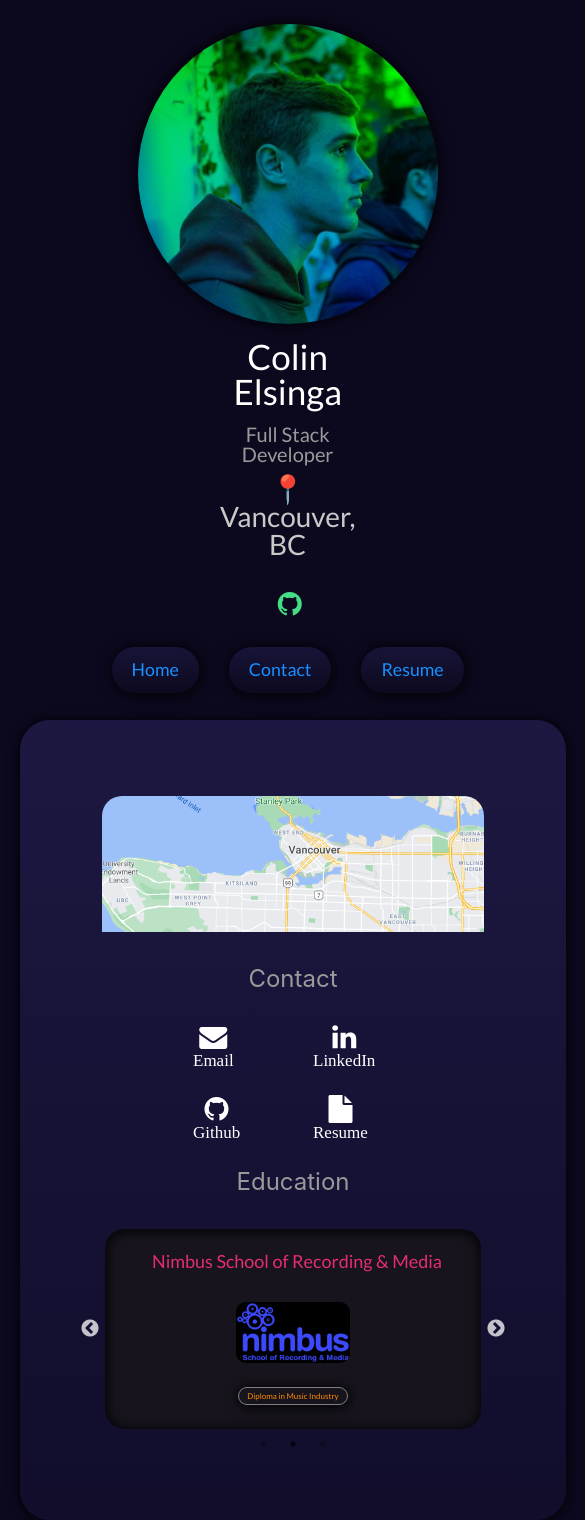
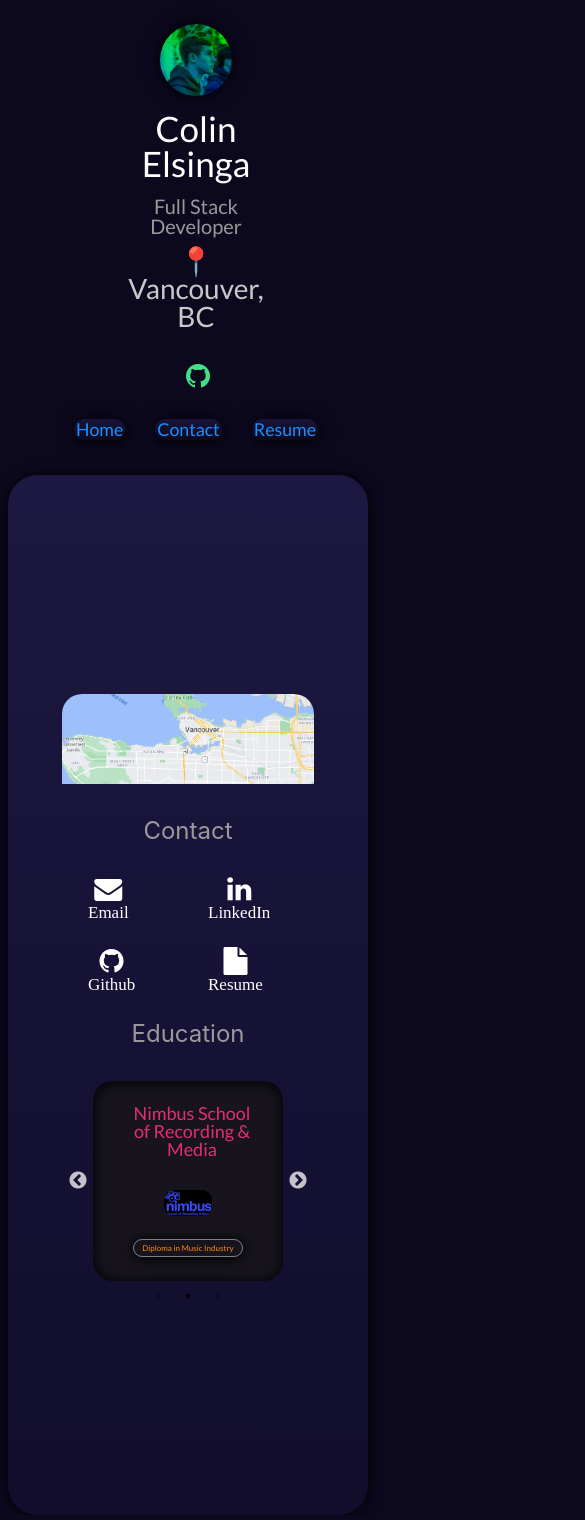
Before and after one commit to celsinga/colinelsinga.com, a React (Create React App) app: page /contact in a window 390 px wide. Shown: the whole page, 585 px wide, since content can reach past the window. Built offline with nearby package versions, Linux system fonts and the light colour scheme.

Commit message:
finish all iphone media queries

```diff
--- a/public/index.html
+++ b/public/index.html
@@ -7,7 +7,7 @@
     <link rel="stylesheet" type="text/css" charset="UTF-8" href="https://cdnjs.cloudflare.com/ajax/libs/slick-carousel/1.6.0/slick.min.css" />
     <link rel="stylesheet" type="text/css" href="https://cdnjs.cloudflare.com/ajax/libs/slick-carousel/1.6.0/slick-theme.min.css" />
 
-    <meta name="viewport" content="width=device-width, initial-scale=1" />
+    <meta name="viewport" content="width=device-width, initial-scale=0.86, maximum-scale=5.0, minimum-scale=0.86">
     <meta name="theme-color" content="#000000" />
     <meta
       name="description"
--- a/src/App.scss
+++ b/src/App.scss
@@ -58,7 +58,7 @@ html, body {
     flex-direction: row;
     align-items: center;
     flex-wrap: wrap;
-    justify-content: center;
+    // justify-content: center;
     font-size: calc(10px + 2vmin);
     color: white;
     background-color: #0c091f;
--- a/src/components/main.scss
+++ b/src/components/main.scss
@@ -68,11 +68,26 @@
 
 @media screen and (max-width: 566px) {
   .main {
-    left: 20px;
-    right: 30px;
+    left: 8px;
+    right: 5px;
     bottom: 30px;
-    width: 140%;
-    top: 120px;
+    width: 400px;
+    margin-top: 450px;
+    height: 1040px;
+  }
+  .subtitle {
+    font-size: 20px;
+  }
+}
+
+@media screen and (max-width: 400px) {
+  .main {
+    left: 8px;
+    right: 5px;
+    bottom: 30px;
+    width: 360px;
+    margin-top: 450px;
+    height: 1040px;
   }
   .subtitle {
     font-size: 20px;
--- a/src/components/nav.scss
+++ b/src/components/nav.scss
@@ -103,8 +103,8 @@ button[type="checkbox"]:checked:after{
 
 .sidebar {
   max-width: 23%;
-  height: 900%;
-  position: absolute;
+  // height: 300px;
+  // position: absolute;
   top: 0%;
   left: 2%;
   padding: 0;
@@ -123,20 +123,36 @@ button[type="checkbox"]:checked:after{
 }
 
 @media screen and (max-width: 566px) {
+  .nav {
+    display: flex;
+    justify-content: center;
+    margin-left: 1px;
+  }
 
   .sidebar {
-    width: 100%;
+    width: 400px;
     display: flex;
     align-items: center;
-    padding-left: 80px;
+    // margin-right: 0%;
     .photo {
       margin-top: 0px;
-      width: 300px
+      width: 80%;
     }
   }
 
+  .navbtn {
+    padding: 2px 2px;
+  }
   .pagelinks {
     display: flex;
     justify-content: center;
   }
 }
+
+
+
+@media screen and (max-width: 360px) {
+  .nav {
+    margin-left: 25px;
+  }
+}
```
Also changed, not shown: 28 other files (tests, documents, lock files or other folders).
